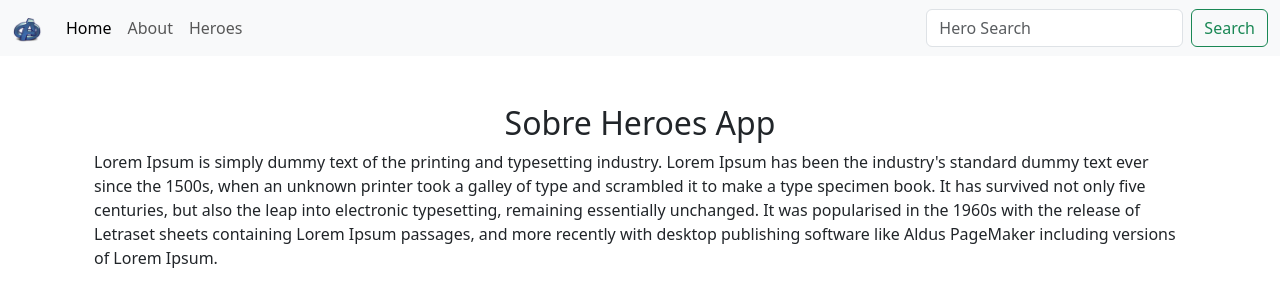
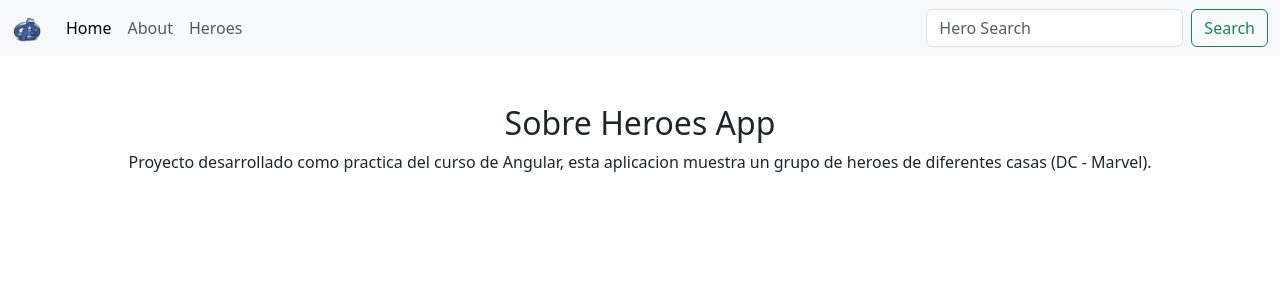
Before and after one commit to brimanz/heroes_app, an Angular app: page /about in a window 1280 px wide. Shown: the top 302 px of the page. Built offline with nearby package versions, Linux system fonts and the light colour scheme.

Commit message:
adding error message and info on about component

```diff
--- a/src/app/components/about/about.component.html
+++ b/src/app/components/about/about.component.html
@@ -3,6 +3,8 @@
 	<h2 class="animated fadeIn fast">Sobre Heroes App</h2>
 
 	<p class="animated fadeIn">
-		Lorem Ipsum is simply dummy text of the printing and typesetting industry. Lorem Ipsum has been the industry's standard dummy text ever since the 1500s, when an unknown printer took a galley of type and scrambled it to make a type specimen book. It has survived not only five centuries, but also the leap into electronic typesetting, remaining essentially unchanged. It was popularised in the 1960s with the release of Letraset sheets containing Lorem Ipsum passages, and more recently with desktop publishing software like Aldus PageMaker including versions of Lorem Ipsum.
+		Proyecto desarrollado como practica del curso de Angular,
+		esta aplicacion muestra un grupo de heroes de diferentes casas
+		(DC - Marvel).
 	</p>
 </div>
--- a/src/app/components/buscador/buscador.component.html
+++ b/src/app/components/buscador/buscador.component.html
@@ -1,5 +1,17 @@
 <h1>Buscando:  <small>{{ termino }}</small></h1>
 <hr>
+
+<div class="row naimates fadeIn fast" *ngIf="heroes.length == 0">
+
+	<div class="col-md-12">
+		<div class="alert alert-danger" role="alert">
+			{{ termino }} no encontrado, intentalo de nuevo.
+		</div>
+	</div>
+
+</div>
+
+
 
 <div class="card-columns row">
 
@@ -20,8 +32,7 @@
 			<small class="card-text">{{ heroe.aparicion }}</small>
 			<hr>
 
-			<a [routerLink]="['/heroe', i]"  class="btn btn-outline-primary btn-lg">Ver mas...</a>
-
+			<p>{{ heroe.casa }}</p>
 		</div>
 	</div>
 
```
Also changed, not shown: src/app/components/heroe/heroe.component.html (line endings or trailing spaces).
